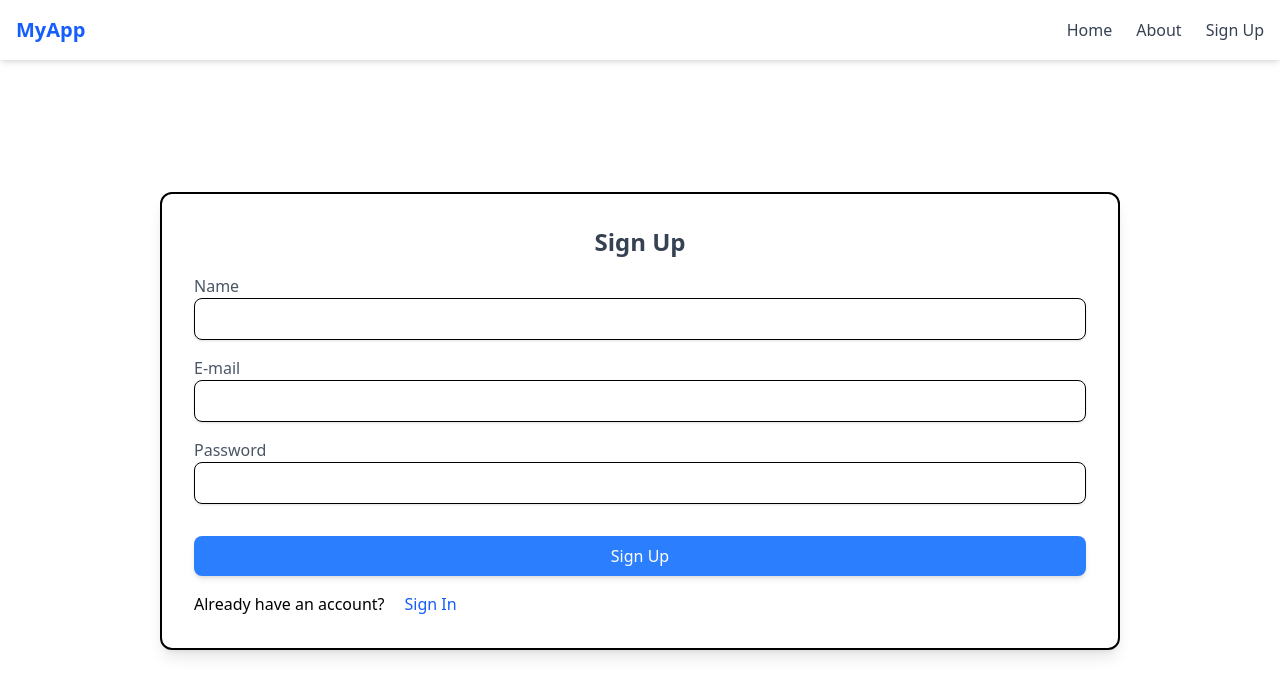
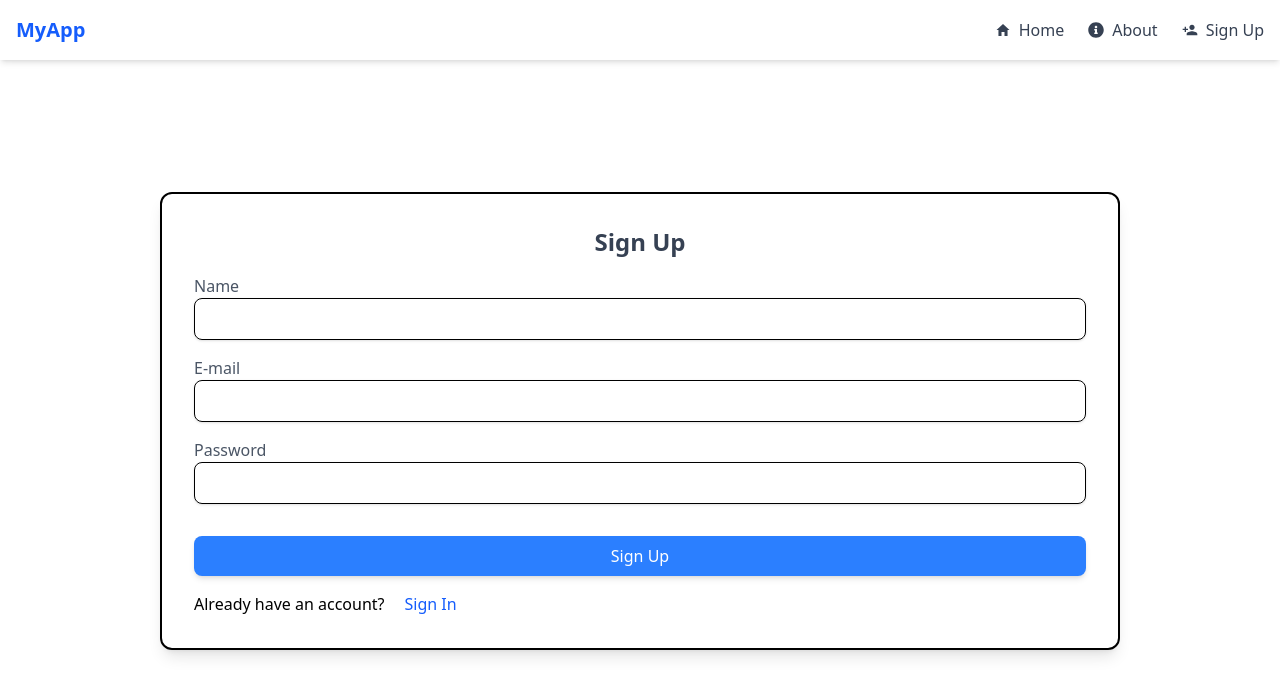
Before and after one commit to gaganpandey1005/attendify, a React (Vite) app: page / in a window 1280 px wide. Shown: the top 696 px of the page. Built offline with nearby package versions, Linux system fonts and the light colour scheme.

Commit message:
Navbar updated

```diff
--- a/package.json
+++ b/package.json
@@ -14,6 +14,7 @@
     "framer-motion": "^12.4.7",
     "react": "^19.0.0",
     "react-dom": "^19.0.0",
+    "react-icons": "^5.5.0",
     "react-router-dom": "^7.2.0",
     "tailwindcss": "^4.0.8"
   },
--- a/src/Components/NavBar.jsx
+++ b/src/Components/NavBar.jsx
@@ -1,11 +1,21 @@
 import React, { useState } from "react";
 import { motion } from "framer-motion";
 import { useNavigate } from "react-router-dom";
+import { IoMdHome } from "react-icons/io";
+import { FaInfoCircle } from "react-icons/fa";  // About icon
+import { MdPersonAdd } from "react-icons/md";   // Sign Up icon
 
-const Navbar = () =>
-{
-    const navigate= useNavigate();
+
+const Navbar = () => {
+  const navigate = useNavigate();
   const [isOpen, setIsOpen] = useState(false);
+
+  // Define menu items properly
+  const menuItems = [
+    { name: "Home", icon: <IoMdHome />, path: "/" },
+    { name: "About", icon:<FaInfoCircle/>, path: "/about" },
+    { name: "Sign Up",icon:<MdPersonAdd/>, path: "/signup" },
+  ];
 
   return (
     <nav className="bg-white shadow-md p-4 fixed top-0 left-0 w-full z-50">
@@ -26,27 +36,25 @@ const Navbar = () =>
           animate={{ opacity: 1, y: 0 }}
           transition={{ delay: 0.2 }}
           className="hidden md:flex space-x-6"
-
         >
-                    {["Home", "About", "Sign Up"].map((item, index) => (
+          {menuItems.map((item, index) => (
             <motion.li
               key={index}
               whileHover={{ scale: 1.1 }}
-                            className="text-gray-700 cursor-pointer hover:text-blue-500 transition-all"
-                            onClick={()=>item==="Sign Up"?navigate('/signup'):""}
+              className="flex items-center gap-2 text-gray-700 cursor-pointer hover:text-blue-500 transition-all"
+              onClick={() => navigate(item.path)}
             >
-                            {item}
+              {item.icon && item.icon} {item.name}
             </motion.li>
           ))}
         </motion.ul>
 
         {/* Mobile Menu Button */}
-                <button onClick={() => setIsOpen(!isOpen)} className="md:hidden">
-                    {isOpen ? (
-                        <span className="text-2xl">&times;</span> // Close icon (✖)
-                    ) : (
-                        <span className="text-2xl">&#9776;</span> // Menu icon (☰)
-                    )}
+        <button
+          onClick={() => setIsOpen(!isOpen)}
+          className="md:hidden text-2xl"
+        >
+          {isOpen ? "✖" : "☰"}
         </button>
       </div>
 
@@ -58,20 +66,17 @@ const Navbar = () =>
           transition={{ duration: 0.3 }}
           className="md:hidden flex flex-col items-center space-y-4 mt-4 bg-white py-4 shadow-md"
         >
-                    {["Home", "About", "Sign Up"].map((item, index) => (
+          {menuItems.map((item, index) => (
             <motion.div
               key={index}
               whileHover={{ scale: 1.1 }}
-                            className="text-gray-700 cursor-pointer hover:text-blue-500 transition-all"
+              className="flex items-center gap-2 text-gray-700 cursor-pointer hover:text-blue-500 transition-all"
               onClick={() => {
                 setIsOpen(false);
-                                if(item==="Sign Up"){
-                                    navigate('/signup')
-                                }
+                navigate(item.path);
               }}
-
             >
-                            {item}
+              {item.icon && item.icon}
             </motion.div>
           ))}
         </motion.div>
```
Also changed, not shown: 1 other file (tests, documents, lock files or other folders). Lines whose indentation alone changed are shown as unchanged.
